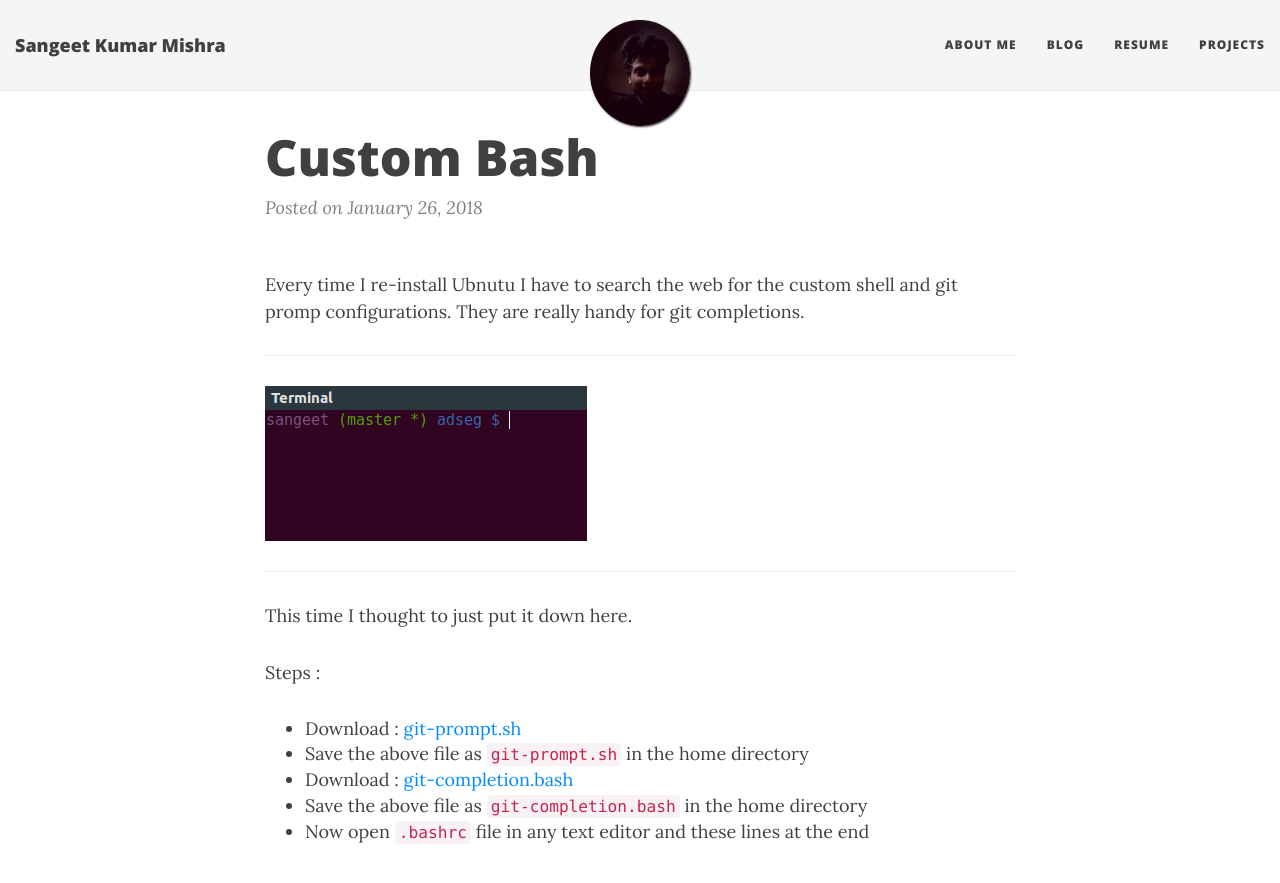
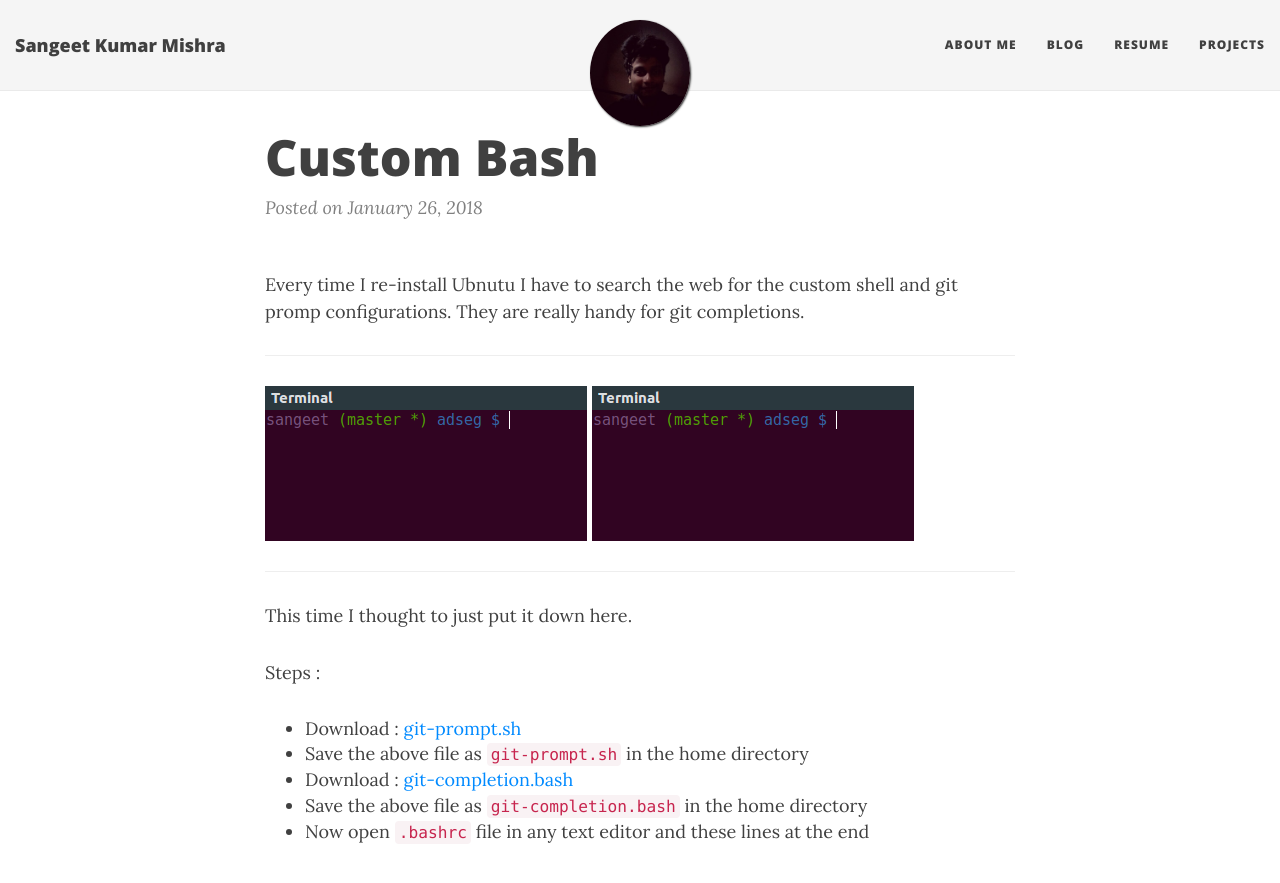
Before and after one commit to sangeet259/sangeet259.github.io, a Jekyll site: the page built from _posts/2018-01-26-custom-bash.md, in a window 1280 px wide and 900 px high. Shown: the top 883 px of the window. Built offline with Jekyll 4.4.1, drawn with Linux system fonts in a browser that asks for light colours; nearby versions of some CDN libraries; comment, search, counter and statistics services are not loaded.

Commit message:
img in html

```diff
--- a/_posts/2018-01-26-custom-bash.md
+++ b/_posts/2018-01-26-custom-bash.md
@@ -4,6 +4,7 @@ They are really handy for git completions.
 <hr>
 
 ![img](https://github.com/sangeet259/sangeet259.github.io/blob/master/img/bash.png "Image")
+<img src="https://github.com/sangeet259/sangeet259.github.io/blob/master/img/bash.png">
 
 <hr>
 
```
